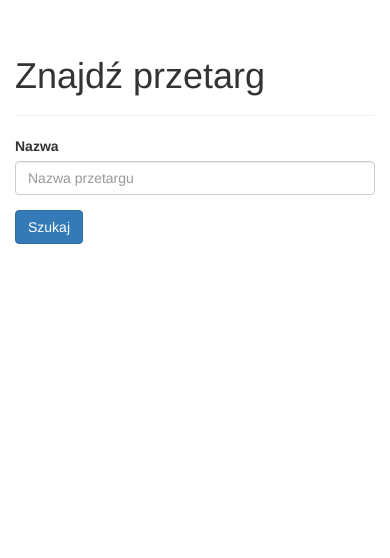
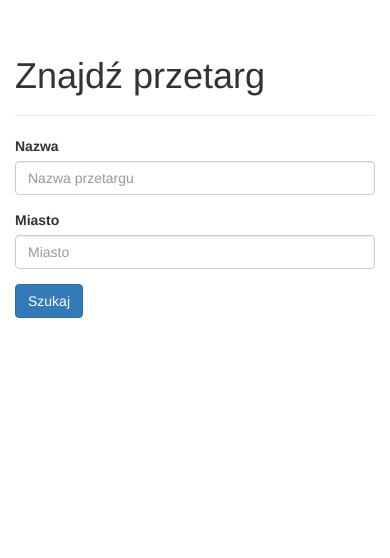
Before and after one commit to krysros/marker, a Python web app: template marker/templates/tender_search.mako in a window 390 px wide. Shown: the part 54-612 px from the top of the page. Run offline with Mako, Linux system fonts and the light colour scheme; the template is opened without the code that fills it, so the values that code supplies are empty; some libraries are stand-ins or nearby versions.

Commit message:
Search tender by city

```diff
--- a/marker/templates/tender_search.mako
+++ b/marker/templates/tender_search.mako
@@ -12,6 +12,12 @@
     </div>
   </div>
   <div class="form-group">
+    <label class="control-label col-sm-2" for="city">Miasto</label>
+    <div class="col-sm-10">
+      <input type="text" class="form-control" id="city" name="city" placeholder="Miasto">
+    </div>
+  </div>
+  <div class="form-group">
     <div class="col-sm-offset-2 col-sm-10">
       <button type="submit" class="btn btn-primary">Szukaj</button>
     </div>
--- a/marker/views/tender.py
+++ b/marker/views/tender.py
@@ -228,9 +228,11 @@ class TenderView(object):
     )
     def search_results(self):
         name = self.request.params.get('name')
+        city = self.request.params.get('city')
         page = self.request.params.get('page', 1)
         results = self.request.dbsession.query(Tender).\
             filter(Tender.name.ilike('%' + name + '%')).\
+            filter(Tender.city.ilike('%' + city + '%')).\
             order_by(Tender.name)
         paginator = get_paginator(self.request, results, page=page)
         return {'paginator': paginator}
```
